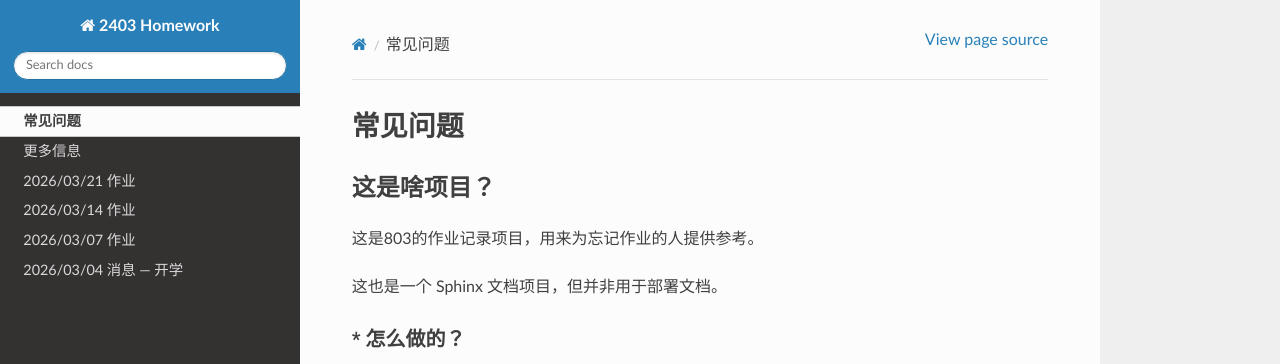
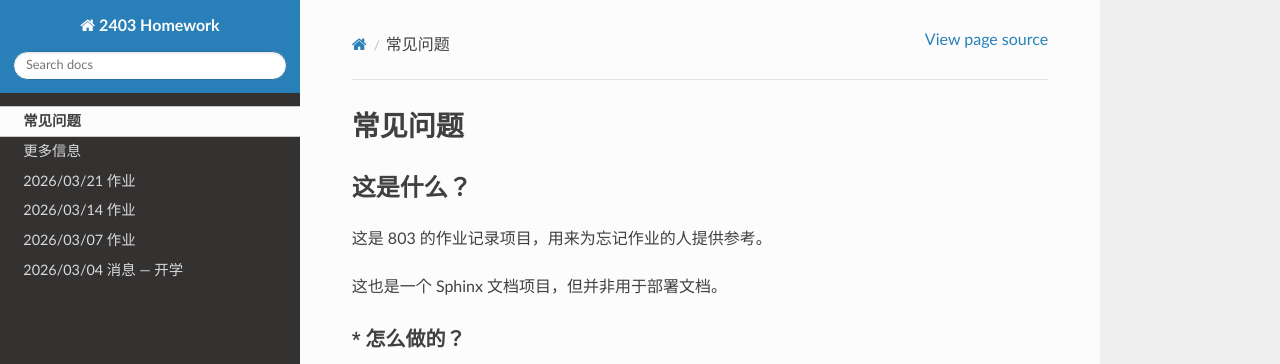
Before and after one commit to Sail-in-1024/2403-Homework, a Sphinx documentation site: the page built from docs/source/faq.rst, in a window 1280 px wide and 1247 px high. Shown: the top 364 px of the window. Built offline with Sphinx 7.4.7 and the Read the Docs theme 3.1.0, drawn with Linux system fonts in a browser that asks for light colours.

Commit message:
更新 faq.rst

```diff
--- a/docs/source/faq.rst
+++ b/docs/source/faq.rst
@@ -1,10 +1,10 @@
 常见问题
 ~~~~~~~~
 
-这是啥项目？
-============
+这是什么？
+==========
 
-这是803的作业记录项目，用来为忘记作业的人提供参考。
+这是 |class-name| 的作业记录项目，用来为忘记作业的人提供参考。
 
 这也是一个 :ref:`Sphinx<sphinx>` 文档项目，但并非用于部署文档。
 
```
